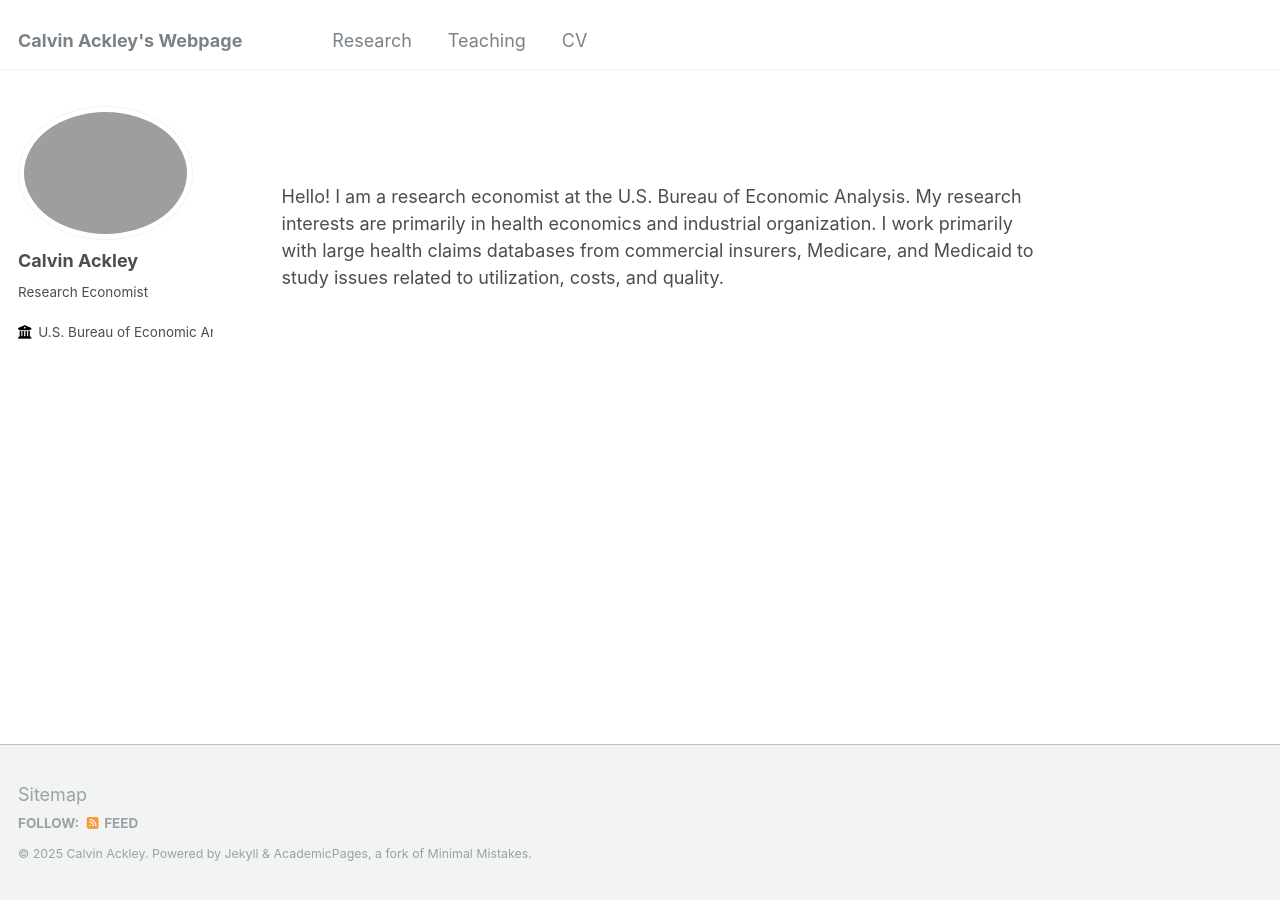
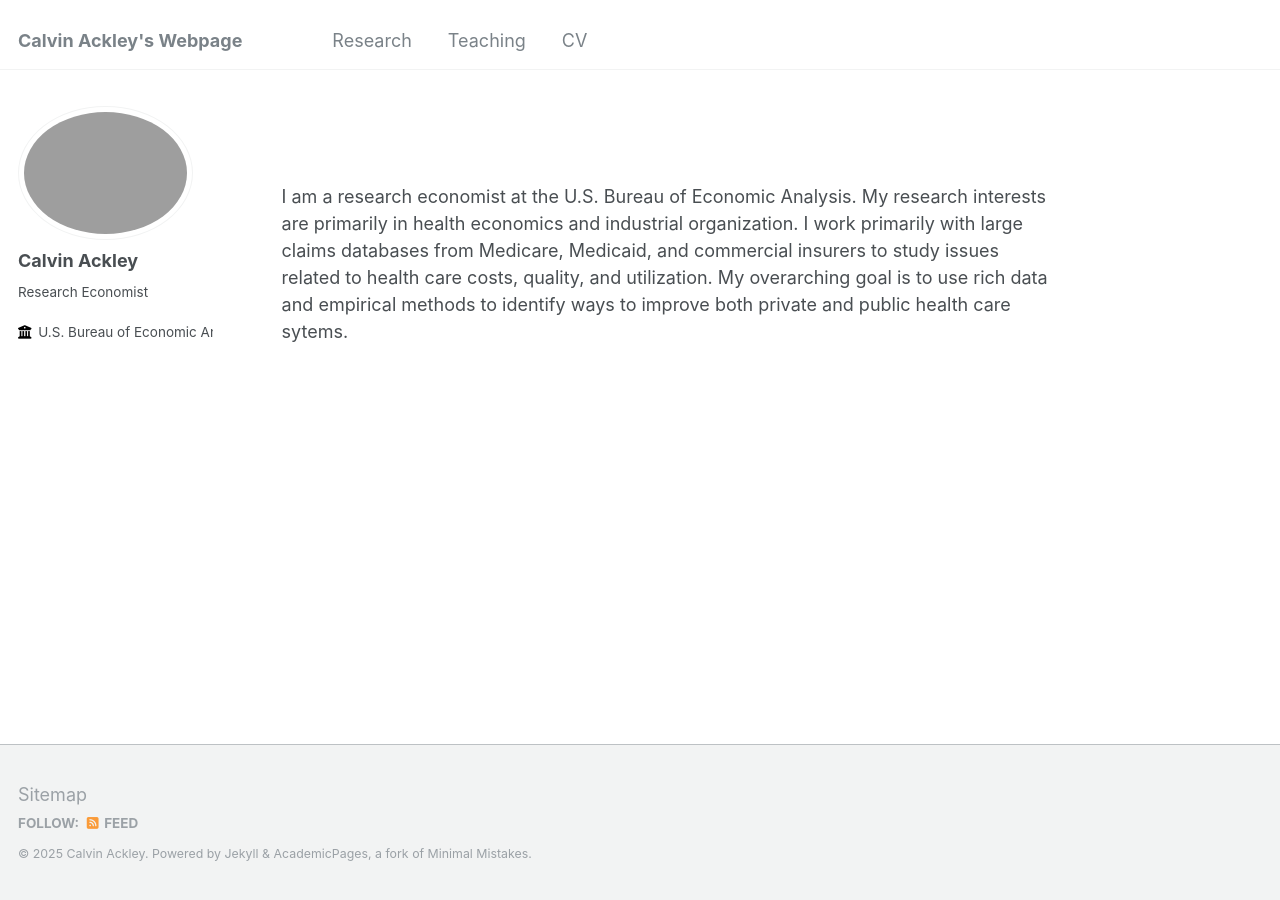
Before and after one commit to ackleycb/ackleycb.github.io, a Jekyll site: the page built from _pages/about.md, in a window 1280 px wide. Built offline with Jekyll 4.4.1, drawn with Linux system fonts in a browser that asks for light colours.

Commit message:
Update about.md

```diff
--- a/_pages/about.md
+++ b/_pages/about.md
@@ -15,4 +15,4 @@ redirect_from:
 
 
 
-Hello! I am a research economist at the U.S. Bureau of Economic Analysis. My research interests are primarily in health economics and industrial organization. I work primarily with large health claims databases from commercial insurers, Medicare, and Medicaid to study issues related to utilization, costs, and quality.
+I am a research economist at the U.S. Bureau of Economic Analysis. My research interests are primarily in health economics and industrial organization. I work primarily with large claims databases from Medicare, Medicaid, and commercial insurers to study issues related to health care costs, quality, and utilization. My overarching goal is to use rich data and empirical methods to identify ways to improve both private and public health care sytems.
```
